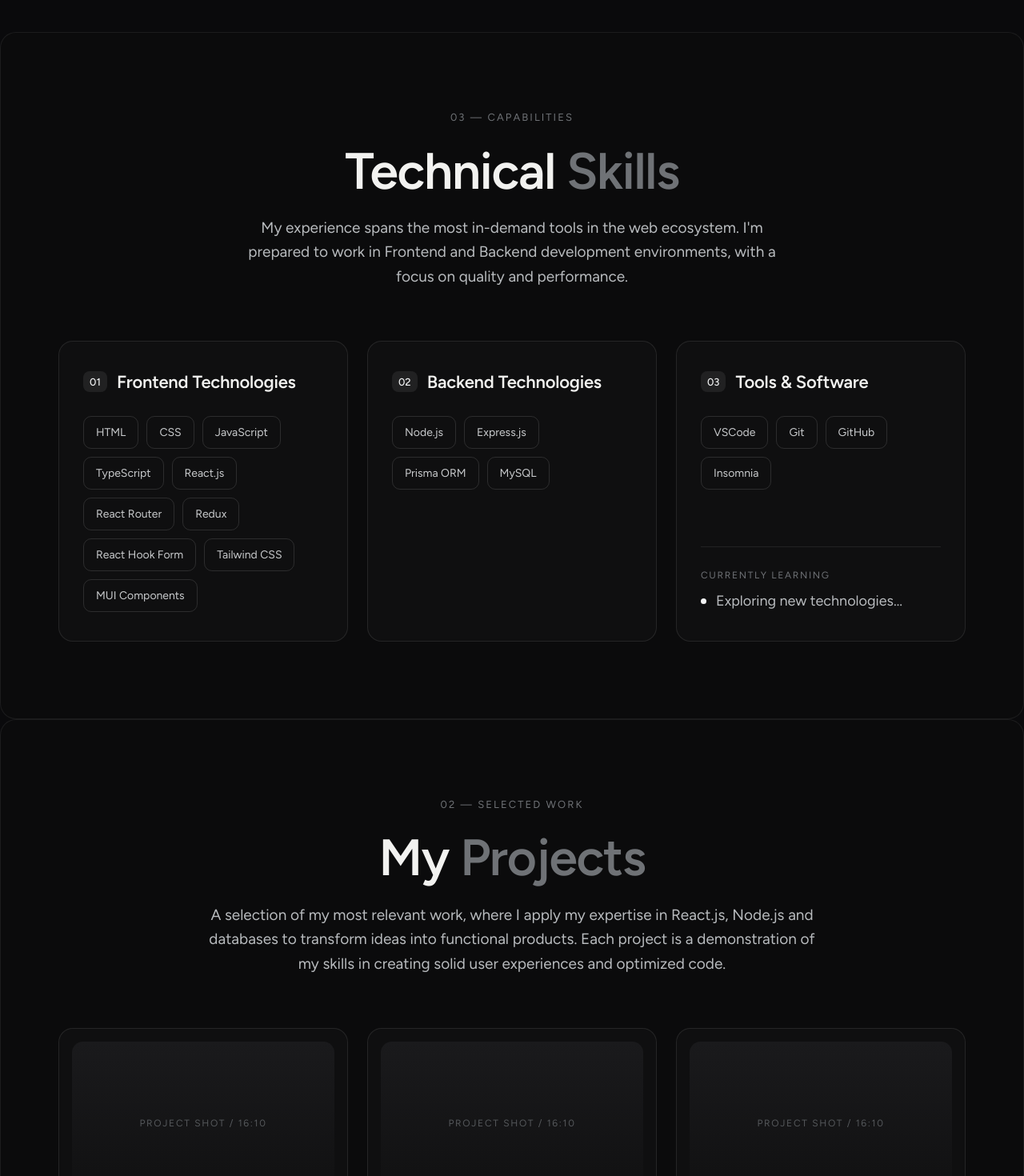
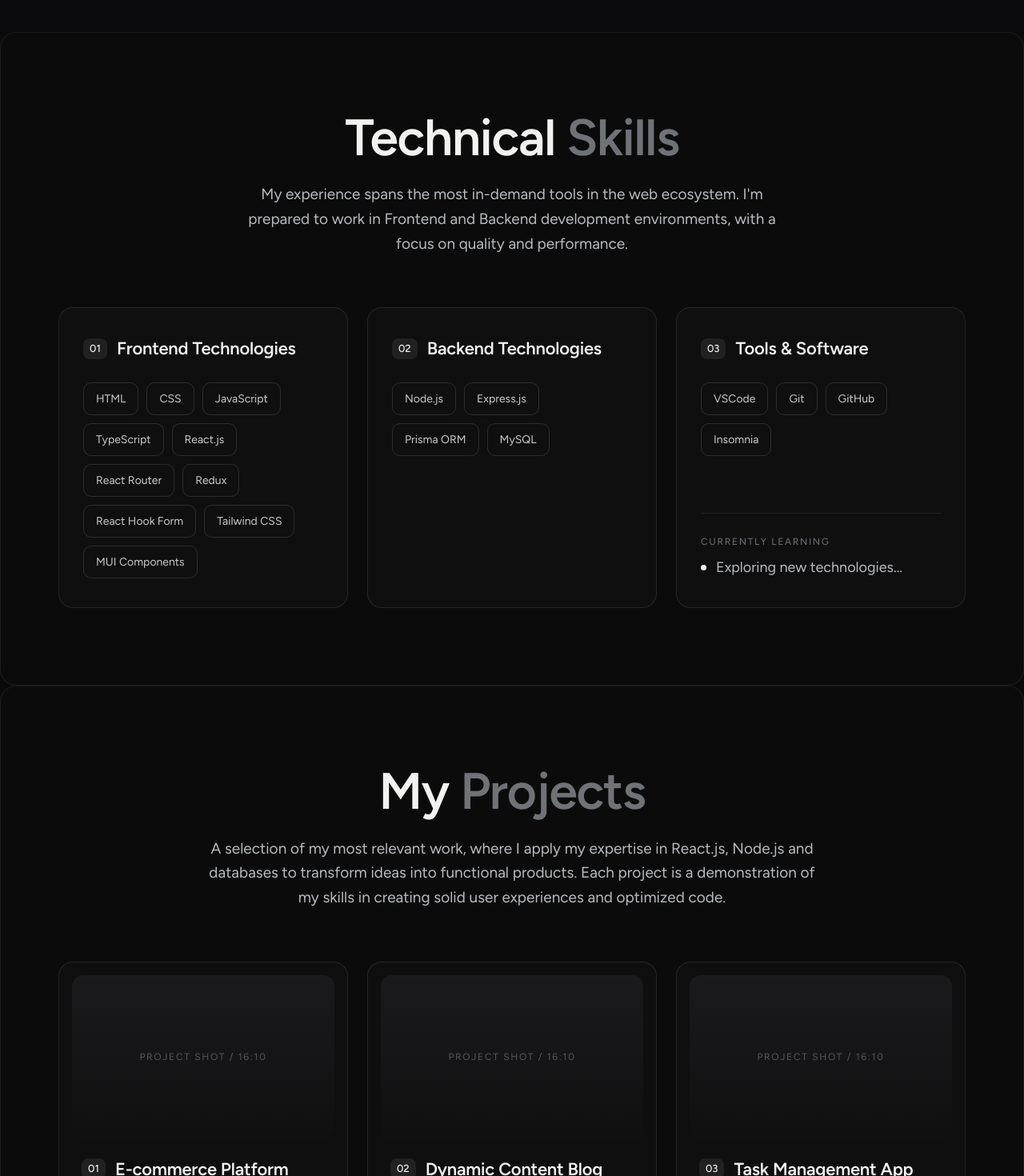
Before and after one commit to Life4Death04/portfolio, a React (Vite) app: page / in a window 1280 px wide. Shown: the part 760-2230 px from the top of the page at 80% size. Built offline with nearby package versions, Linux system fonts and the light colour scheme.

Commit message:
style(sections): simplify section headings

```diff
--- a/src/sections/about/AboutSection.tsx
+++ b/src/sections/about/AboutSection.tsx
@@ -86,7 +86,6 @@ export function AboutSection() {
         className="about-heading"
         variants={createFadeUpVariants(reduceMotion)}
       >
-        <p className="section-index">04 — {t("about.eyebrow")}</p>
         <h2
           id="about-title"
           className="about-title"
--- a/src/sections/projects/ProjectsSection.tsx
+++ b/src/sections/projects/ProjectsSection.tsx
@@ -46,7 +46,6 @@ export function ProjectsSection() {
         className="projects-intro"
         variants={createProjectsRevealVariants(reduceMotion)}
       >
-        <p className="section-index">02 — {t("projects.eyebrow")}</p>
         <h2
           id="projects-title"
           className="projects-title"
--- a/src/sections/skills/SkillsSection.tsx
+++ b/src/sections/skills/SkillsSection.tsx
@@ -40,7 +40,6 @@ export function SkillsSection() {
       viewport={{ once: true, amount: 0.12 }}
     >
       <motion.header className="skills-intro" variants={introVariants}>
-        <p className="section-index">03 — {t("skills.eyebrow")}</p>
         <h2
           id="skills-title"
           className="skills-title"
```
Also changed, not shown: 2 other files (tests, documents, lock files or other folders).
